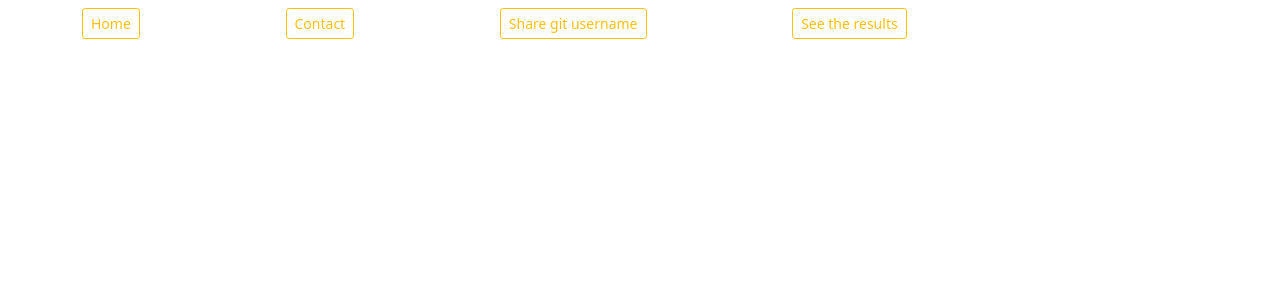
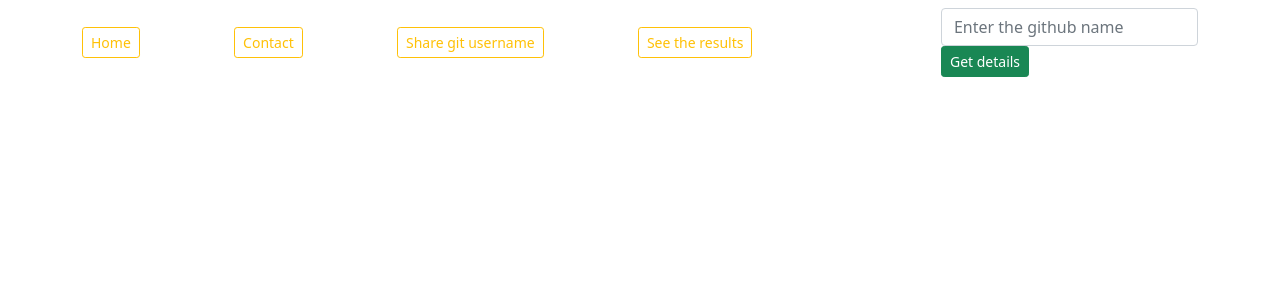
Before and after one commit to VGichuki/github-search, an Angular app: page /gitForm in a window 1280 px wide. Shown: the top 300 px of the page. Built offline with nearby package versions, Linux system fonts and the light colour scheme.

Commit message:
create a user class and add new text

```diff
--- a/src/app/git-form/user.component.html
+++ b/src/app/git-form/user.component.html
@@ -0,0 +1,6 @@
+<form>
+    <div class="">
+            <input type="text" class="form-control" name="username" placeholder="Enter the github name">
+            <button class="btn btn-success btn-sm">Get details</button>
+    </div>
+</form>
```
Also changed, not shown: src/app/user.ts (added, +8 -0 lines), 1 other file (tests, documents, lock files or other folders).
